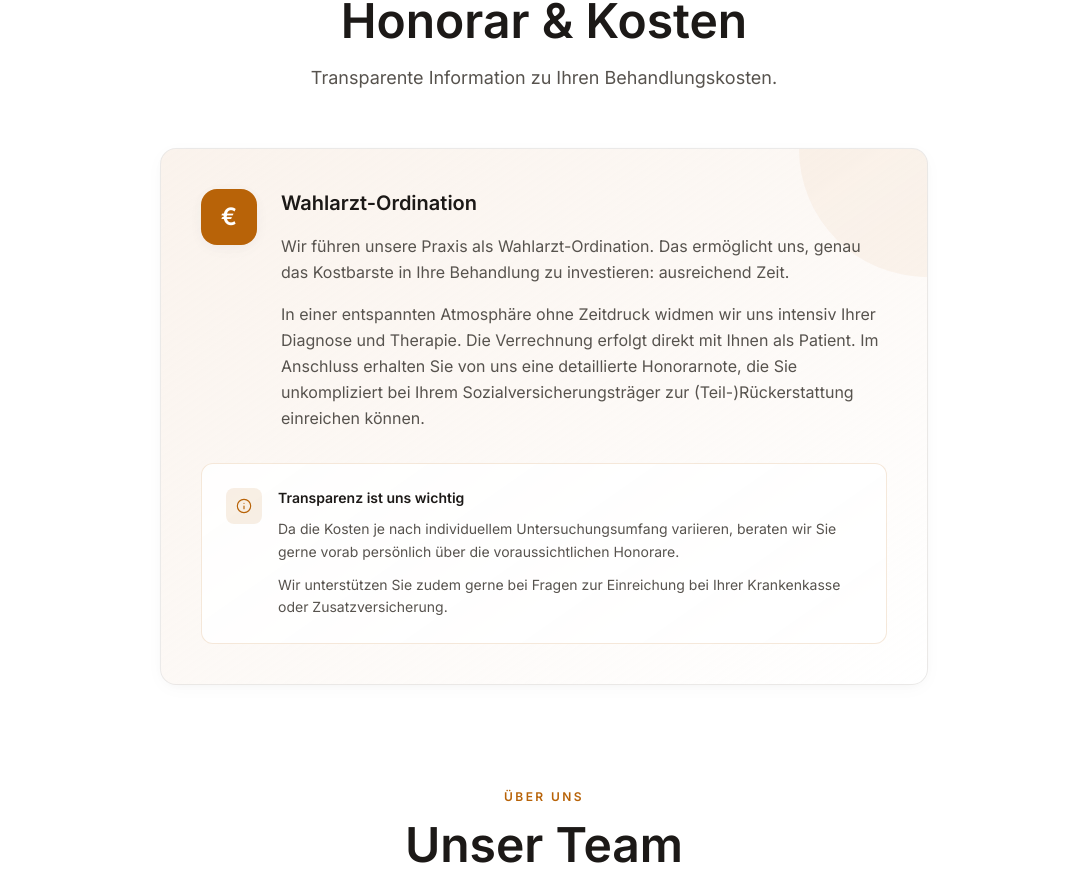
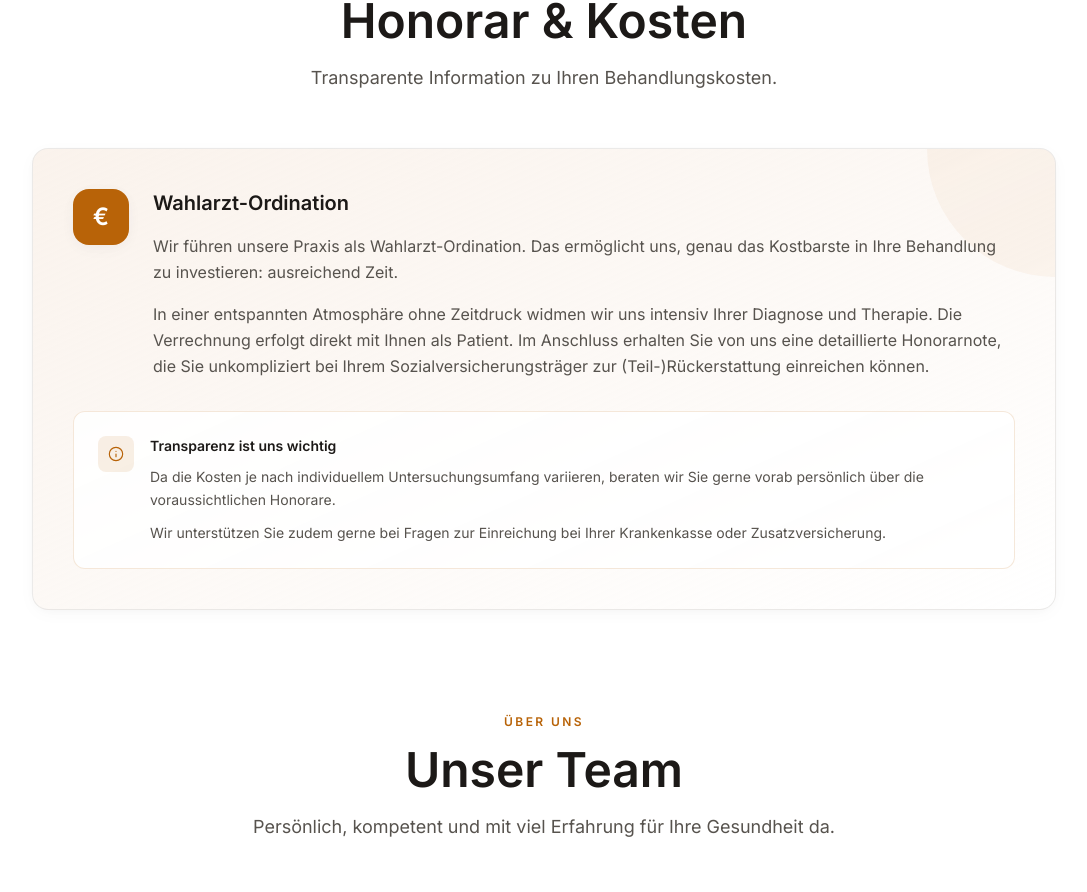
Before and after one commit to pascalsomepanion/Praxis, a Next.js app: page / in a window 1280 px wide. Shown: the part 2471-3363 px from the top of the page, without its empty margins (96-1183 px from the left). Built offline with nearby package versions, Linux system fonts and the light colour scheme.

Commit message:
Increase max-width of container in HonorarKosten

```diff
--- a/src/components/HonorarKosten.tsx
+++ b/src/components/HonorarKosten.tsx
@@ -16,7 +16,7 @@ export function HonorarKosten() {
           </p>
         </div>
 
-        <div className="mx-auto mt-14 max-w-3xl">
+        <div className="mx-auto mt-14 max-w-5xl">
           <div className="relative overflow-hidden rounded-2xl border border-stone-200/80 bg-gradient-to-br from-accent-light/50 to-white p-8 shadow-soft sm:p-10">
             <div className="absolute right-0 top-0 h-32 w-32 bg-accent/5 rounded-bl-full" aria-hidden />
             <div className="relative flex gap-5 sm:gap-6">
```
